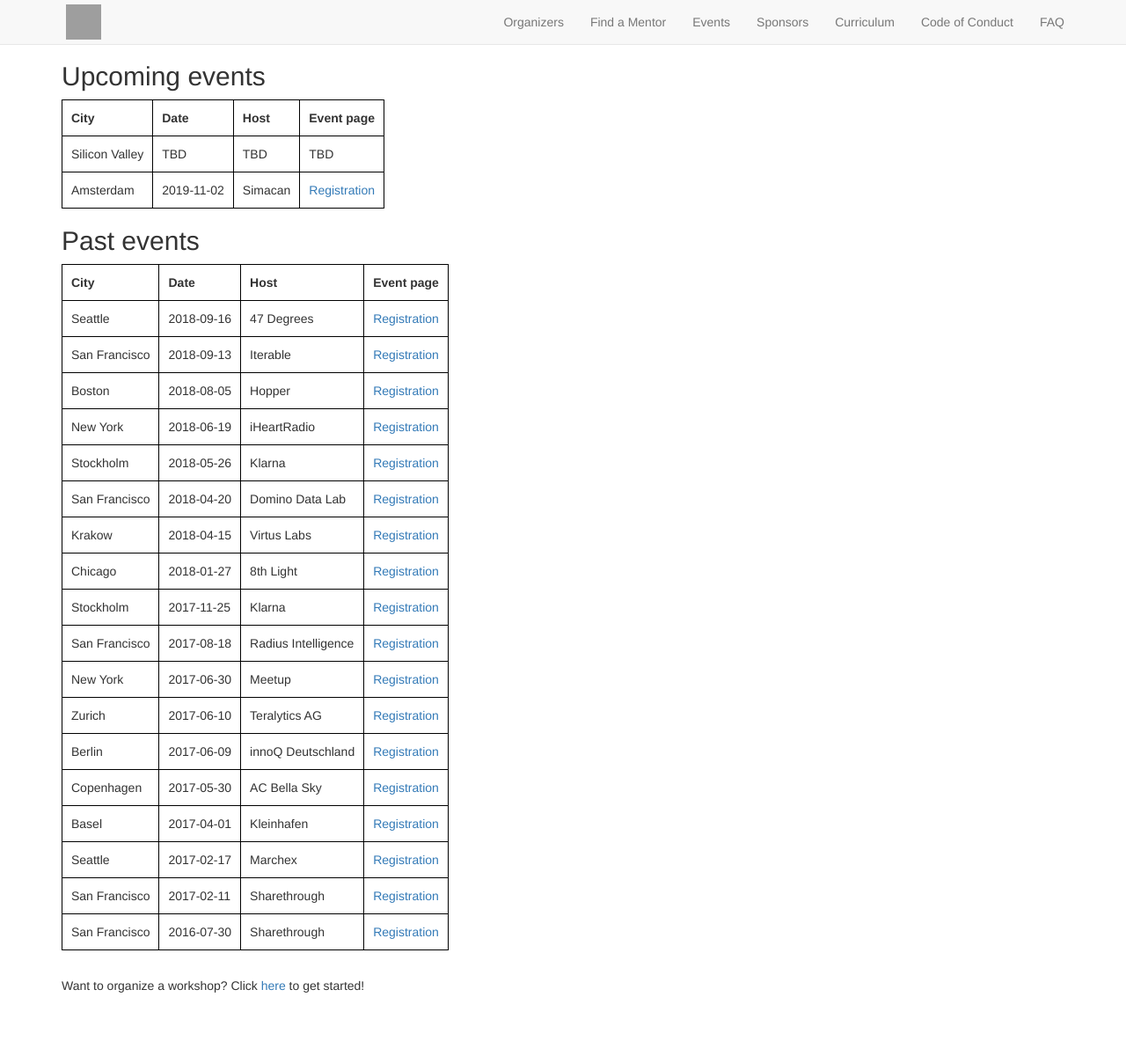
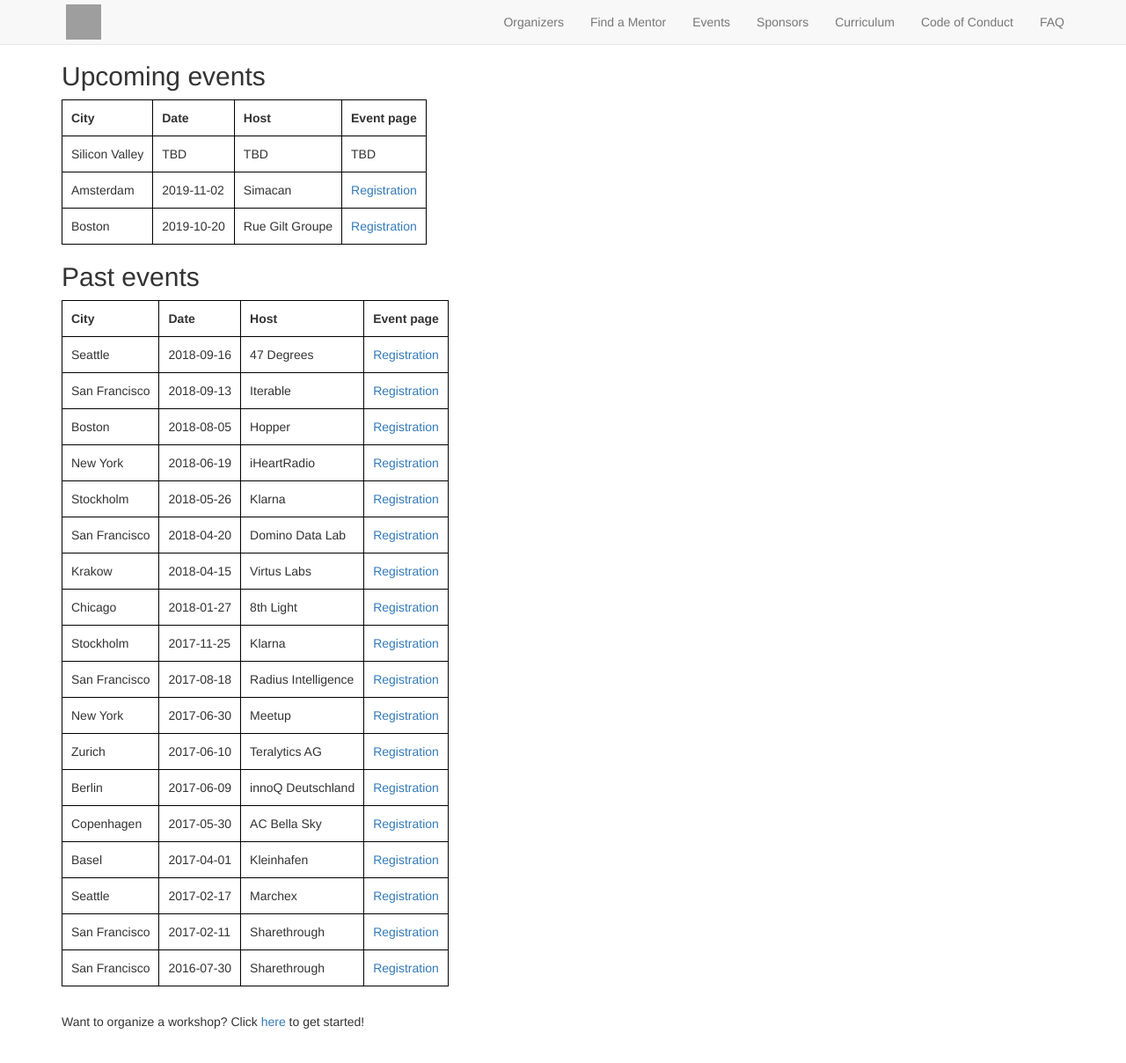
Before and after one commit to scalabridge/website, a Jekyll site: the page built from events.md, in a window 1280 px wide and 1231 px high. Shown: the top 1208 px of the window at 88% size. Built offline with Jekyll 4.4.1, drawn with Linux system fonts in a browser that asks for light colours; our own code applies the rules of GitHub Pages for plain Markdown files; grey boxes are pictures that could not be loaded.

Commit message:
Adding ScalaBridge Boston

```diff
--- a/events.md
+++ b/events.md
@@ -4,10 +4,12 @@ layout: default
 
 ## Upcoming events
 
-City           | Date       | Host    | Event page
--------------- | ---------- | ------- | ----------
-Silicon Valley | TBD        | TBD     | TBD
-Amsterdam      | 2019-11-02 | Simacan | [Registration](https://www.bridgetroll.org/events/486)
+City           | Date       | Host            | Event page
+-------------- | ---------- | --------------- | ----------
+Silicon Valley | TBD        | TBD             | TBD
+Amsterdam      | 2019-11-02 | Simacan         | [Registration](https://www.bridgetroll.org/events/486)
+Boston         | 2019-10-20 | Rue Gilt Groupe | [Registration](https://www.bridgetroll.org/events/488)
+
 
 ## Past events
 
```
